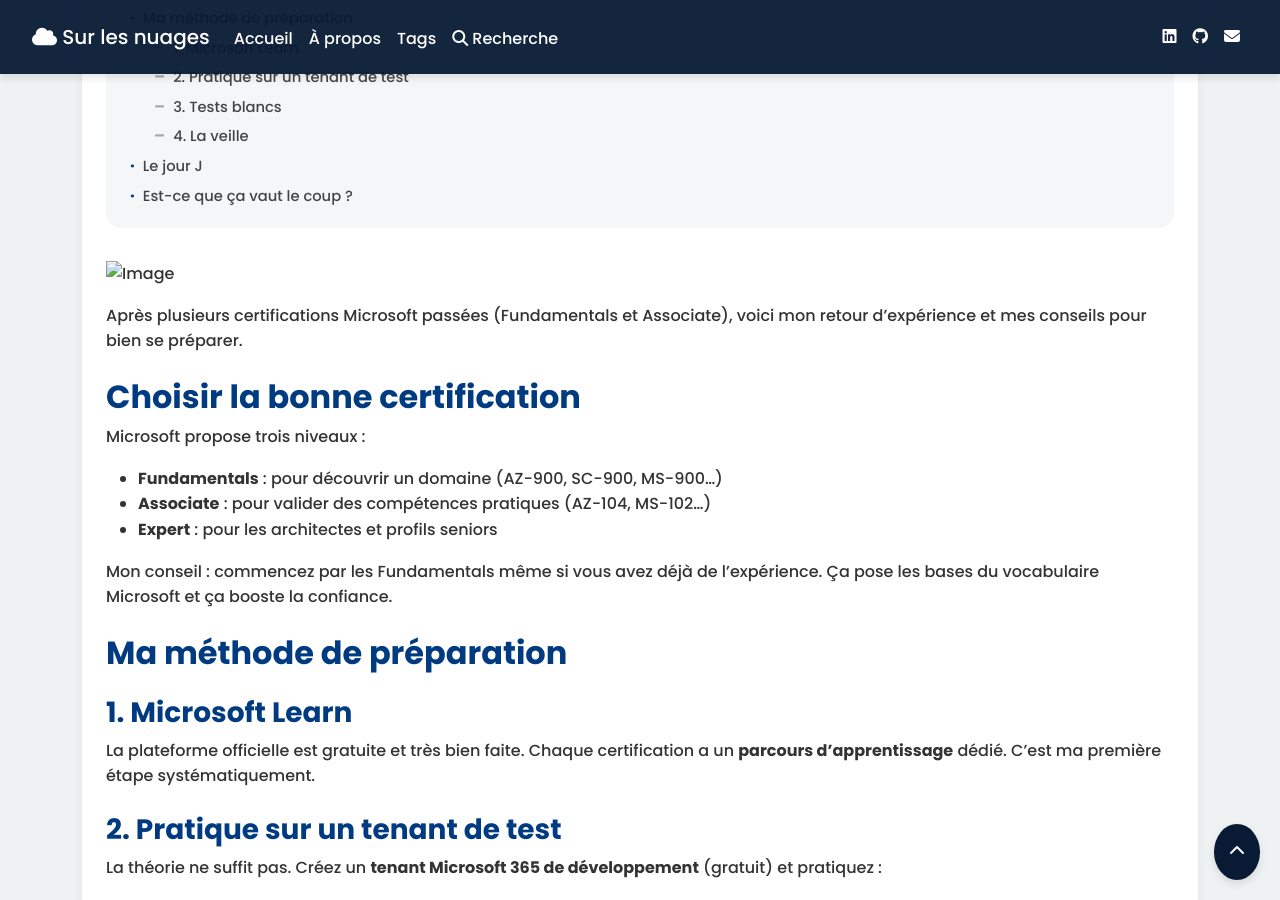
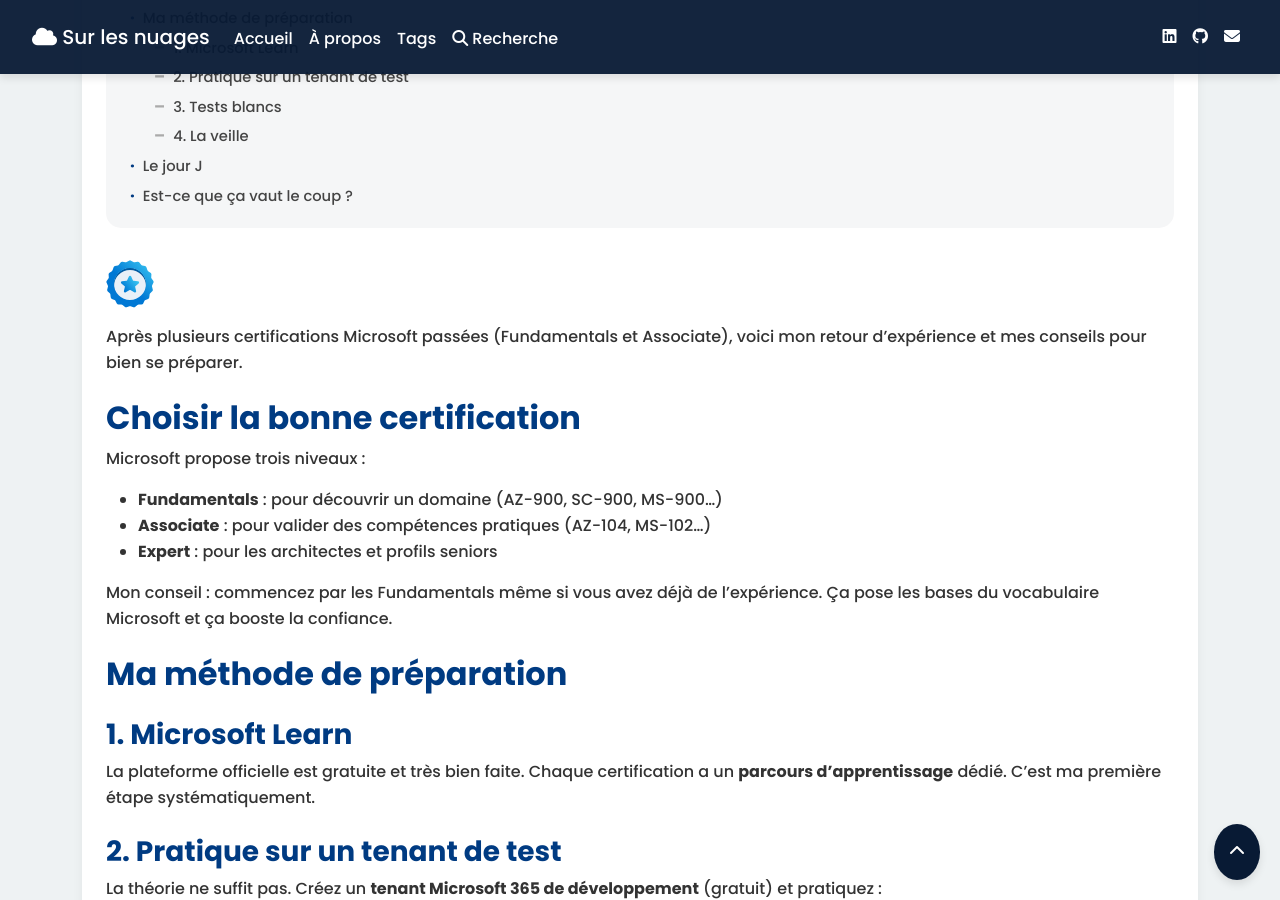
Before and after one commit to Arnaud-Ferriere/SurLesNuages, a Jekyll site: the page built from _posts/2026-03-14-test.md, in a window 1280 px wide and 900 px high, scrolled down 716 px. Built offline with Jekyll 4.4.1, drawn with Linux system fonts in a browser that asks for light colours; nearby versions of some CDN libraries.

Commit message:
Fix image path in test.md
Updated image path format in test.md

```diff
--- a/_posts/2026-03-14-test.md
+++ b/_posts/2026-03-14-test.md
@@ -10,7 +10,7 @@ placeholder: false
 excerpt: Mon retour d'expérience sur la préparation aux certifications Microsoft et les ressources que je recommande.
 ---
 
-![Image](assets\applied-skill.svg)
+![Image](/assets/applied-skill.svg)
 
 Après plusieurs certifications Microsoft passées (Fundamentals et Associate), voici mon retour d'expérience et mes conseils pour bien se préparer.
 
```
